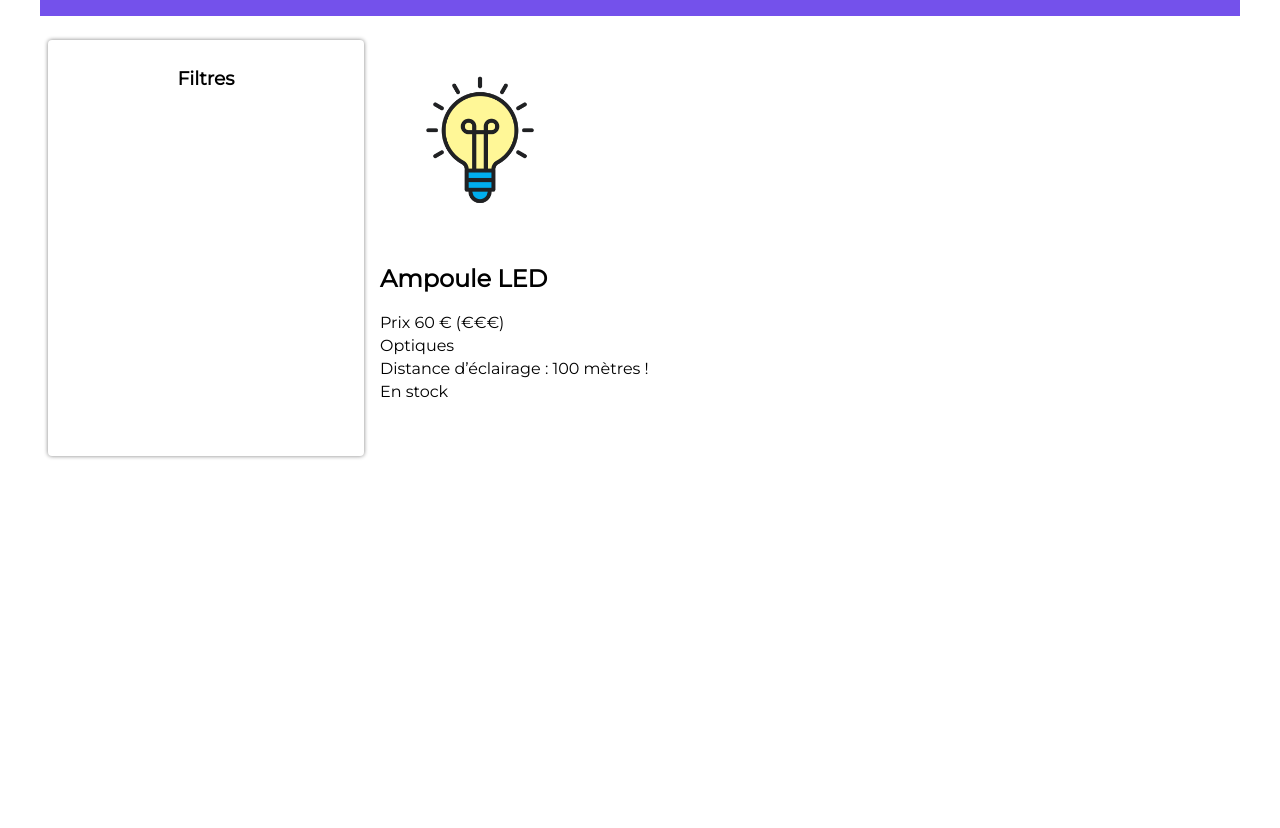
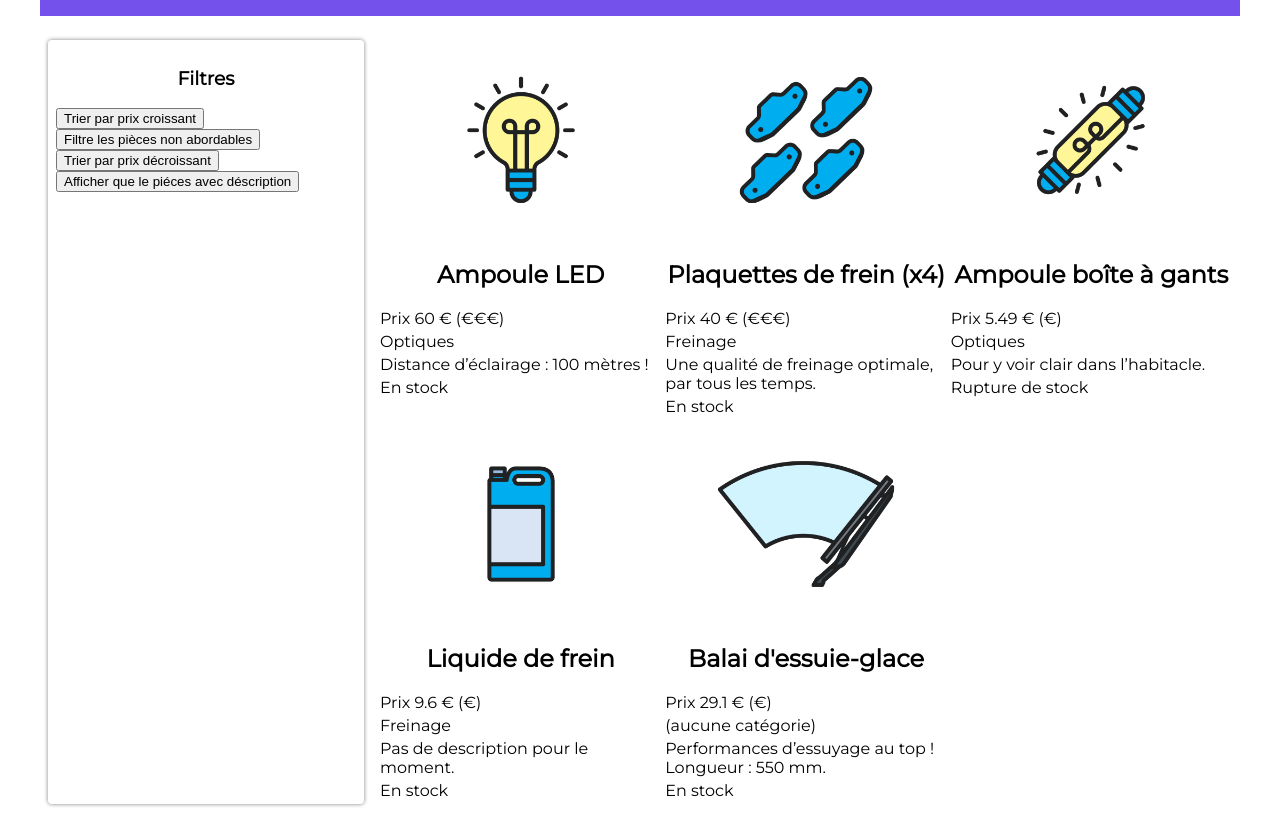
Before and after one commit to 13Elena/dynamic-js, a website: page index.html in a window 1280 px wide. Shown: the part 98-926 px from the top of the page. Before the commit the page ends 800 px from the top, so only its background shows below. Drawn offline with Linux system fonts and the light colour scheme.

Commit message:
.sort, .filter, addEventListener

```diff
--- a/index.html
+++ b/index.html
@@ -15,7 +15,15 @@
 			<!-- Menu de recherche -->
 			<section class="filtres">
 				<h3>Filtres</h3>
-			</section>
+        <button class="btn-trier">Trier par prix croissant</button>
+        <br>
+        <button class="btn-filter">Filtre les pièces non abordables</button>
+        <br>
+        <button class="btn-prix-decroissant">Trier par prix décroissant</button>
+        <br>
+        <button class ="btn-avec-description">Afficher que le piéces avec déscription</button>
+        <br>
+      </section>
 
 			<!-- Fiches produits -->
 			<section class="fiches">
--- a/pieces.js
+++ b/pieces.js
@@ -2,9 +2,18 @@
 const reponse = await fetch("pieces-autos.json");
 const pieces = await reponse.json();
 
-//On crée les elements html:
-const article = pieces[0];
+for (let i = 0; i < pieces.length; i++) {
 
+  const article = pieces[i];
+
+  // Récupération de l'élément du DOM qui accueillera les fiches
+  const sectionFiches = document.querySelector(".fiches");
+  // Création d’une balise dédiée à une pièce automobile
+  const pieceElement = document.createElement("article");
+
+
+
+  //On crée les balises html:
   const imageElement = document.createElement("img");
   imageElement.src = article.image;
   const nomElement = document.createElement("h2");
@@ -21,10 +30,56 @@ dispoElement.innerText = `${article.disponibilite? "En stock":"Rupture de stock"
 
   //On rattache les elements au document en utilisent un PARENT (dans ce cas la balise <section class = "fiches">)
 
-const sectionFiches = document.querySelector(".fiches");
-sectionFiches.appendChild(imageElement);
-sectionFiches.appendChild(nomElement);
-sectionFiches.appendChild(prixElement);
-sectionFiches.appendChild(categorieElement);
-sectionFiches.appendChild(descriptionElement);
-sectionFiches.appendChild(dispoElement);
+  sectionFiches.appendChild(pieceElement);
+  //On change du coup "sectionFiches" par "pieceElement":
+  pieceElement.appendChild(imageElement);
+  pieceElement.appendChild(nomElement);
+  pieceElement.appendChild(prixElement);
+  pieceElement.appendChild(categorieElement);
+  pieceElement.appendChild(descriptionElement);
+  pieceElement.appendChild(dispoElement);
+}
+
+//gestion des boutons
+//MANIPULATION DES LISTE AVEC .sort OU .filter
+
+  const boutonTrier = document.querySelector(".btn-trier");
+
+  boutonTrier.addEventListener("click", function () {
+    //On crée une copie de l'array pieces
+    const piecesOrdonnes = Array.from(pieces);
+
+    piecesOrdonnes.sort(function (a, b) {
+      return a.prix - b.prix;
+    });
+    console.log(piecesOrdonnes);
+  });
+
+  const boutonFiltre = document.querySelector(".btn-filter");
+
+  boutonFiltre.addEventListener("click", function () {
+    const piecesFiltrees = pieces.filter(function(piece){
+      return piece.prix <= 35;
+    });
+    console.log(piecesFiltrees)
+
+  });
+
+  const boutonPrixDecroissant = document.querySelector(".btn-prix-decroissant");
+  boutonPrixDecroissant.addEventListener("click", function () {
+    //On crée une copie de l'array pieces
+    const piecesOrdonnes = Array.from(pieces);
+
+    piecesOrdonnes.sort(function (a, b) {
+      return b.prix - a.prix;
+    });
+    console.log(piecesOrdonnes);
+  });
+
+  const boutonDescription = document.querySelector(".btn-avec-description");
+  boutonDescription.addEventListener("click", function (){
+    const piecesFiltrees = pieces.filter(function(piece){
+      return piece.description != null;
+    });
+    console.log(piecesFiltrees);
+  });
--- a/styles.css
+++ b/styles.css
@@ -7,6 +7,12 @@ body {
 	font-family: 'Montserrat', sans-serif;
 }
 
+body {
+	max-width: 1200px;
+	margin: auto;
+	padding: 16px;
+	font-family: 'Montserrat', sans-serif;
+}
 header {
 	display: flex;
 	flex-direction: row;
@@ -45,11 +51,20 @@ main {
 .fiches {
 	flex: 1;
 	margin: 8px;
+  display: grid;
+  grid-template-columns: repeat(3, 1fr);
+  gap: 4px;
 }
-.fiches img {
+.fiches article img {
+display: block;
+	margin-left: auto;
+	margin-right: auto;
 	max-width: 200px;
 }
-.fiches p {
+.fiches article p {
 	margin-top: 4px;
 	margin-bottom: 4px;
 }
+.fiches article h2 {
+	text-align: center;
+}
```
Lines whose indentation alone changed are shown as unchanged.
